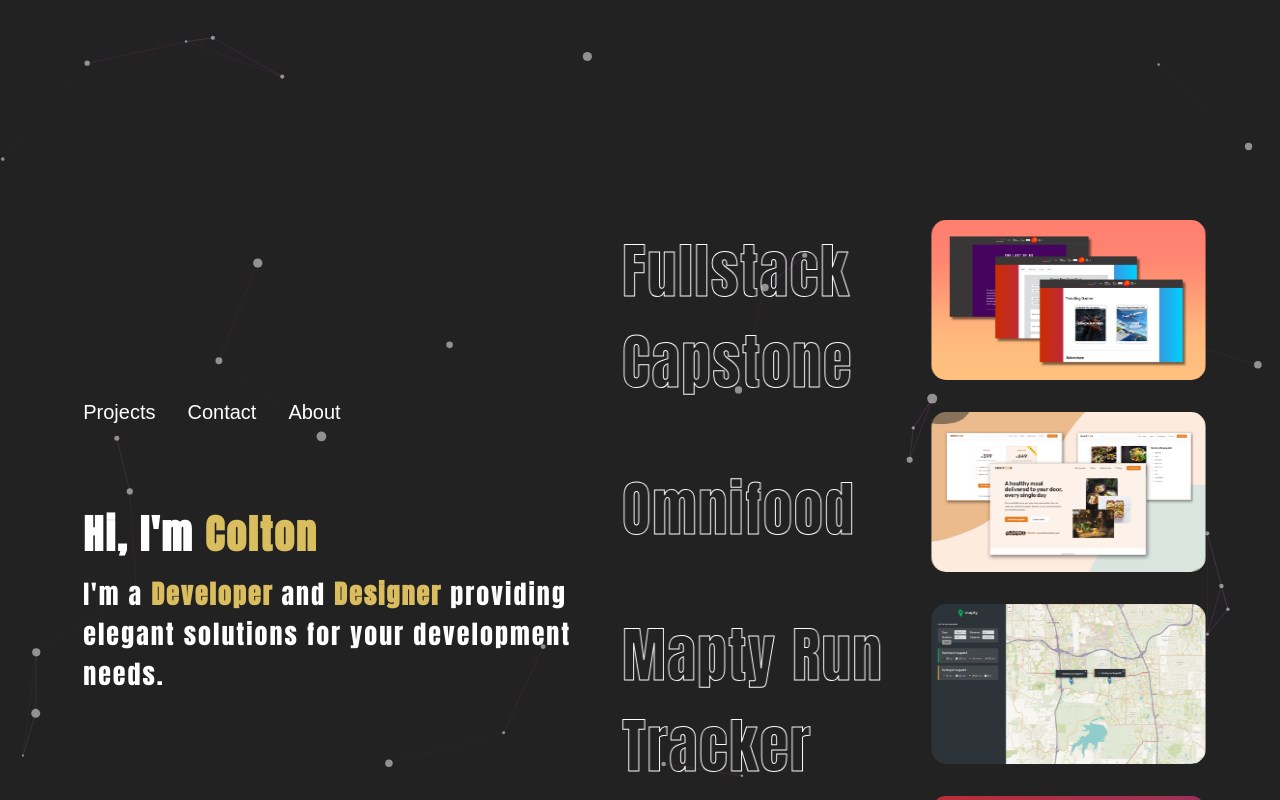
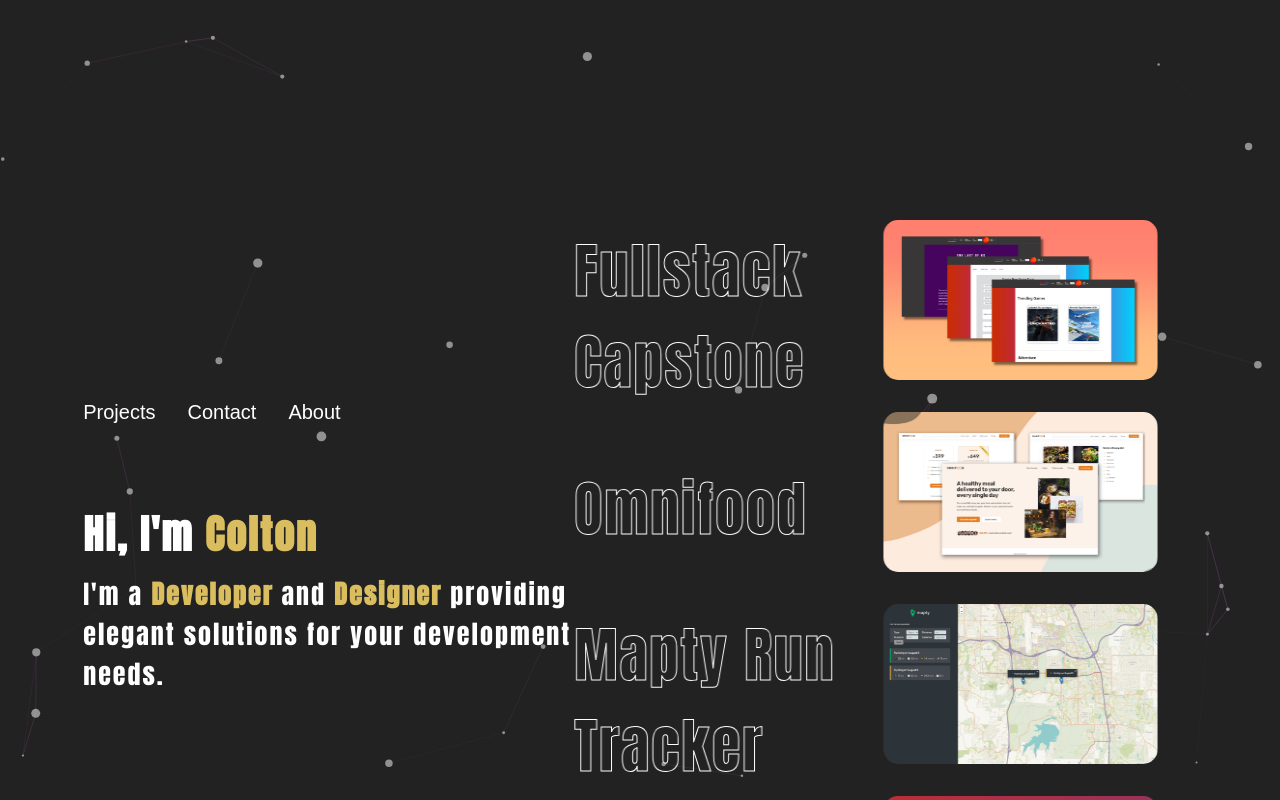
Before and after one commit to Cskiera142/Portfolio_3.0, a React (Create React App) app: page / in a window 1280 px wide. Both pictures are taken after a click on the button "Projects". Built offline with nearby package versions, Linux system fonts and the light colour scheme; a web font is replaced by a local one.

Commit message:
fixed padding on projects and babel

```diff
--- a/package.json
+++ b/package.json
@@ -3,6 +3,7 @@
   "version": "0.1.0",
   "private": true,
   "dependencies": {
+    "@babel/code-frame": "^7.23.5",
     "@emailjs/browser": "^3.12.1",
     "@testing-library/jest-dom": "^5.17.0",
     "@testing-library/react": "^13.4.0",
--- a/src/components/projects/Projects.css
+++ b/src/components/projects/Projects.css
@@ -6,7 +6,7 @@
   padding: 3rem 2rem 0 0rem;
   z-index: 1;
   height: 1000px;
-  padding-top: 20rem;
+  padding: 20rem 5rem;
   font-family: "Anton";
 }
 
```
Also changed, not shown: src/setupTests.js (added, +5 -0 lines), 2 other files (tests, documents, lock files or other folders).
